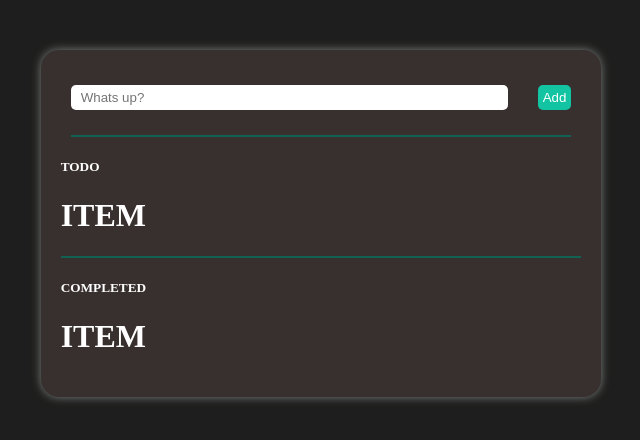
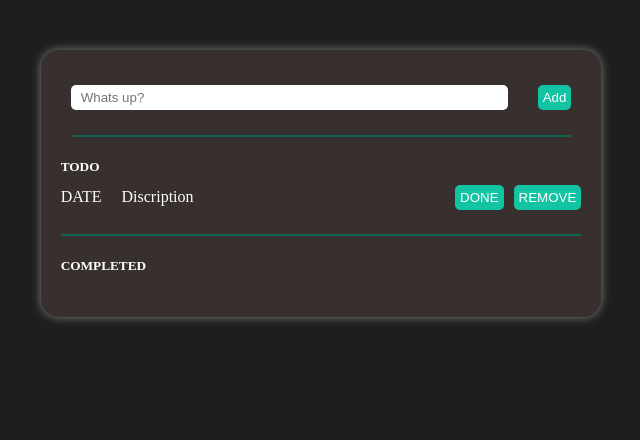
Before and after one commit to rhyusarmiento/rs-react-todo, a React (Create React App) app: page / in a window 1280 px wide. Shown: the top 440 px of the page, without its empty margins (319-959 px from the left). Built offline with nearby package versions, Linux system fonts and the light colour scheme.

Commit message:
added item styles

```diff
--- a/src/components/App.js
+++ b/src/components/App.js
@@ -1,3 +1,4 @@
+import React from 'react';
 import AddItem from './AddItem';
 import Item from './Item'
 
@@ -15,7 +16,6 @@ function App() {
           </div>
           <div className='completed-items'>
             <h5>COMPLETED</h5>
-            <Item />
           </div>
         </div>
       </div>
--- a/src/components/Item.js
+++ b/src/components/Item.js
@@ -1,7 +1,12 @@
 function Item() {
     return (
       <div className="todo-item">
-        <h1>ITEM</h1>
+        <p>DATE</p>
+        <p>Discription</p>
+        <div className="button-wrapper">
+          <button type="button" className="completedBtn">DONE</button>
+          <button type="button" className="removeBtn">REMOVE</button>
+        </div>
       </div>
     );
 }
--- a/src/style/App.scss
+++ b/src/style/App.scss
@@ -18,6 +18,11 @@ body {
   .items-display {
     .todo-items {
       border-bottom: 2px solid #126253;
+      padding-bottom: 20px;
+
+      h5 {
+        margin-bottom: 5px;
+      }
     }
   }
 }
--- /dev/null
+++ b/src/style/Item.scss
@@ -0,0 +1,28 @@
+.todo-item {
+    display: flex;
+    align-items: center;
+
+    p {
+        padding-right: 20px;
+        margin-top: 8px;
+        margin-bottom: 8px;
+    }
+
+    .button-wrapper {
+        margin-left: auto;
+
+        button {
+            background-color: #13C4A3;
+            border: none;
+            color: white;
+            padding: 5px;
+            text-decoration: none;
+            cursor: pointer;
+            border-radius: 5px;
+        }
+
+        .completedBtn {
+            margin-right: 10px;
+        }
+    }
+}
--- a/src/style/main.scss
+++ b/src/style/main.scss
@@ -1,2 +1,3 @@
 @import './App.scss';
 @import './AddItem.scss';
+@import './Item.scss';
```
